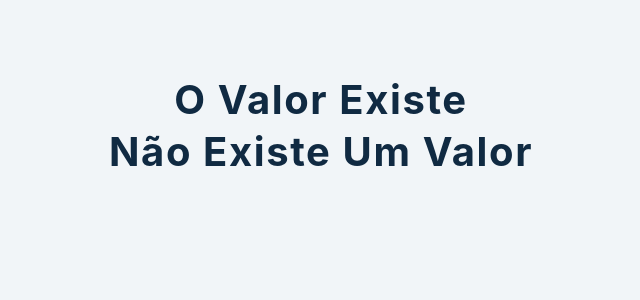
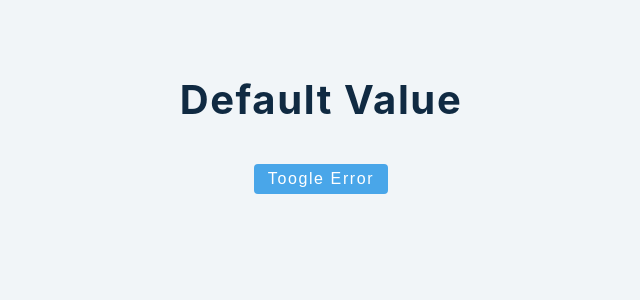
Before and after one commit to ismaelBZ/react-tutorial-2020-john-smilga, a React (Create React App) app: page / in a window 1280 px wide. Shown: the top 300 px of the page, without its empty margins (319-959 px from the left). Built offline with nearby package versions, Linux system fonts and the light colour scheme.

Commit message:
Short-circuit - another usefull case

```diff
--- a/src/tutorials/conditionalRendering/2-short-circuit.jsx
+++ b/src/tutorials/conditionalRendering/2-short-circuit.jsx
@@ -1,14 +1,13 @@
 import { useState, useFetch } from "react";
-// shor-circuit evaluation
-// ternary operator
 
 const ShortCircuit = () => {
-  const [exists, setExists] = useState('Existe');
-  const [dontExists, setDontExists] = useState('')
+  const [text, setText] = useState('');
+  const [isError, setIsError] = useState(false)
   return (
     <>
-      <h2>{exists && 'O valor existe'}</h2> { /* Sei qua variável e quero renderizá-la caso contrario não quero renderizar nada */}
-      <h2>{dontExists || "Não existe um valor"}</h2> {/* Quero mostrar o valor da variável se ela existe se não um valor default */}
+      <h2>{text || 'Default value'}</h2>
+      <button className='btn' onClick={() => setTimeout((() => setIsError(!isError)), 500)}>Toogle Error</button>
+      {isError && <h1>Error...</h1>}
     </>
   );
 };
```
